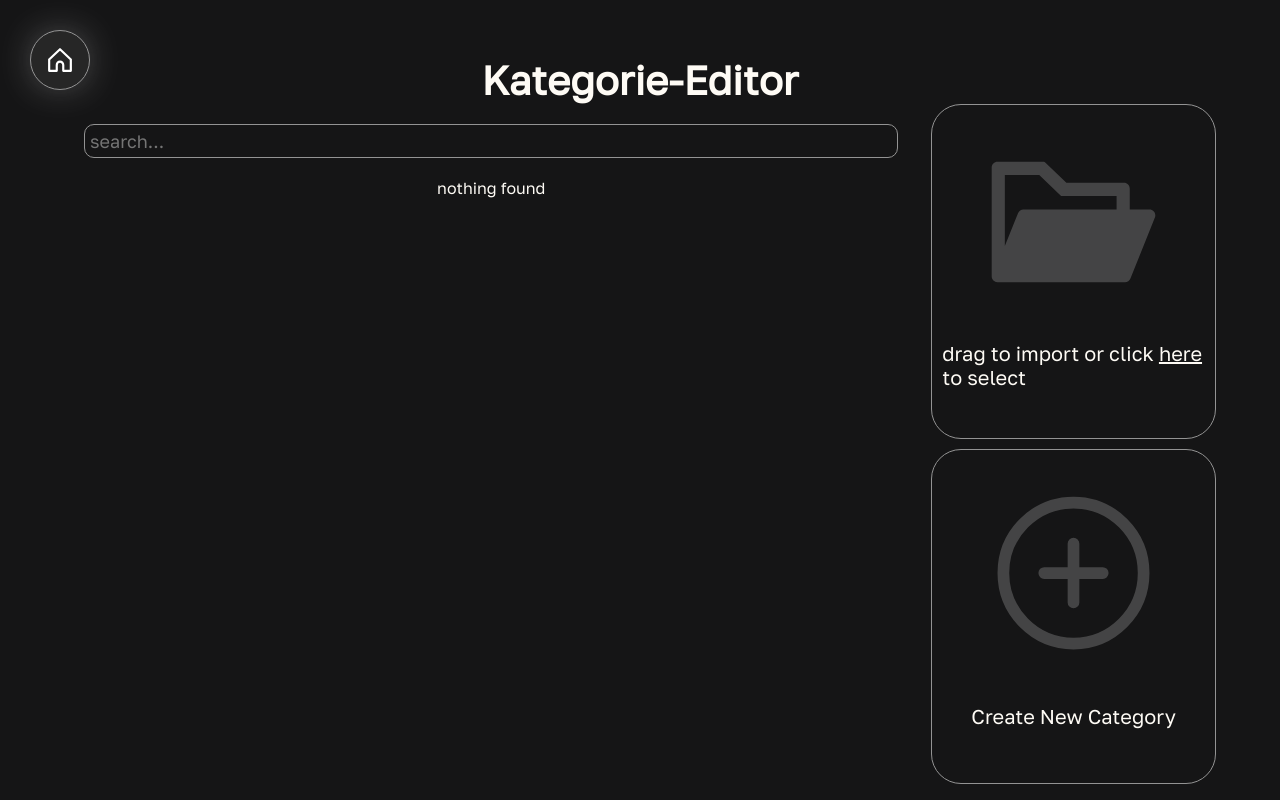
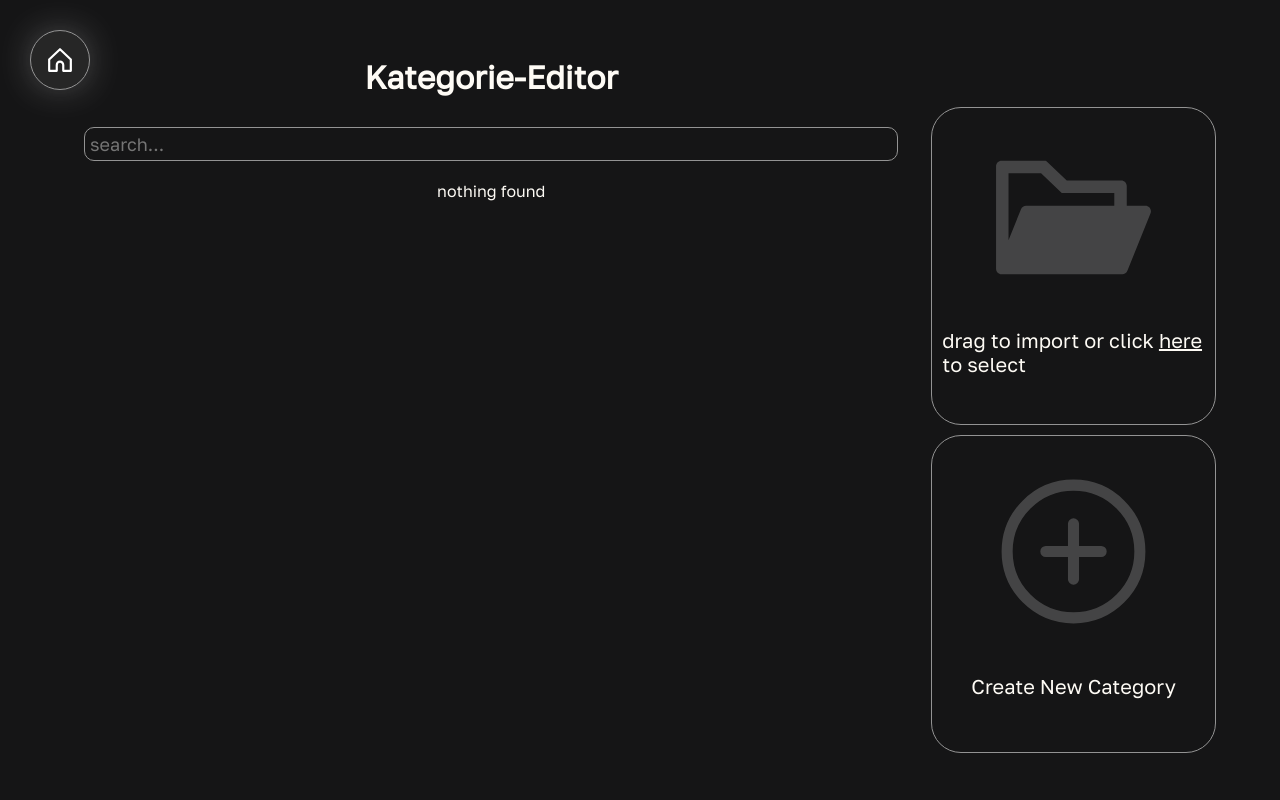
Before and after one commit to NilsGke/klugscheisser-quiz, a React (Vite) app: page /categories in a window 1280 px wide. Built offline with nearby package versions, Linux system fonts and the light colour scheme; what js-confetti would draw is missing.

Commit message:
center categories page title

```diff
--- a/src/routes/categories/Categories.page.scss
+++ b/src/routes/categories/Categories.page.scss
@@ -97,15 +97,29 @@
         width: 90vw;
         display: grid;
         grid-template-columns: 3fr 1fr;
-        grid-template-rows: 100%;
+        grid-template-rows: 5% 95%;
         gap: 1vw;
 
+        h1 {
+            grid-row: 1;
+            grid-column: 1 / 2;
+            display: flex;
+            align-items: center;
+            justify-content: center;
+        }
+
         .categoryBrowser {
+            grid-row: 2;
+            grid-column: 1;
+
             height: 100%;
             width: 100%;
         }
 
         .actions {
+            grid-column: 2;
+            grid-row: 2;
+
             display: flex;
             align-items: center;
             justify-content: center;
--- a/src/routes/categories/Categories.page.tsx
+++ b/src/routes/categories/Categories.page.tsx
@@ -95,9 +95,9 @@ const Categories = () => {
     return (
         <div id="editorPage">
             <HomeButton />
-            <h1>Kategorie-Editor</h1>
             <div id="onboard">
                 <div className="decide">
+                    <h1>Kategorie-Editor</h1>
                     <CategoryBrowser
                         refresh={update}
                         testable
--- a/src/routes/edit/Editor.page.scss
+++ b/src/routes/edit/Editor.page.scss
@@ -10,9 +10,4 @@
 
     // temporary
     overflow: hidden;
-
-    h1 {
-        font-size: 40px;
-        margin-top: 40px;
-    }
 }
```
